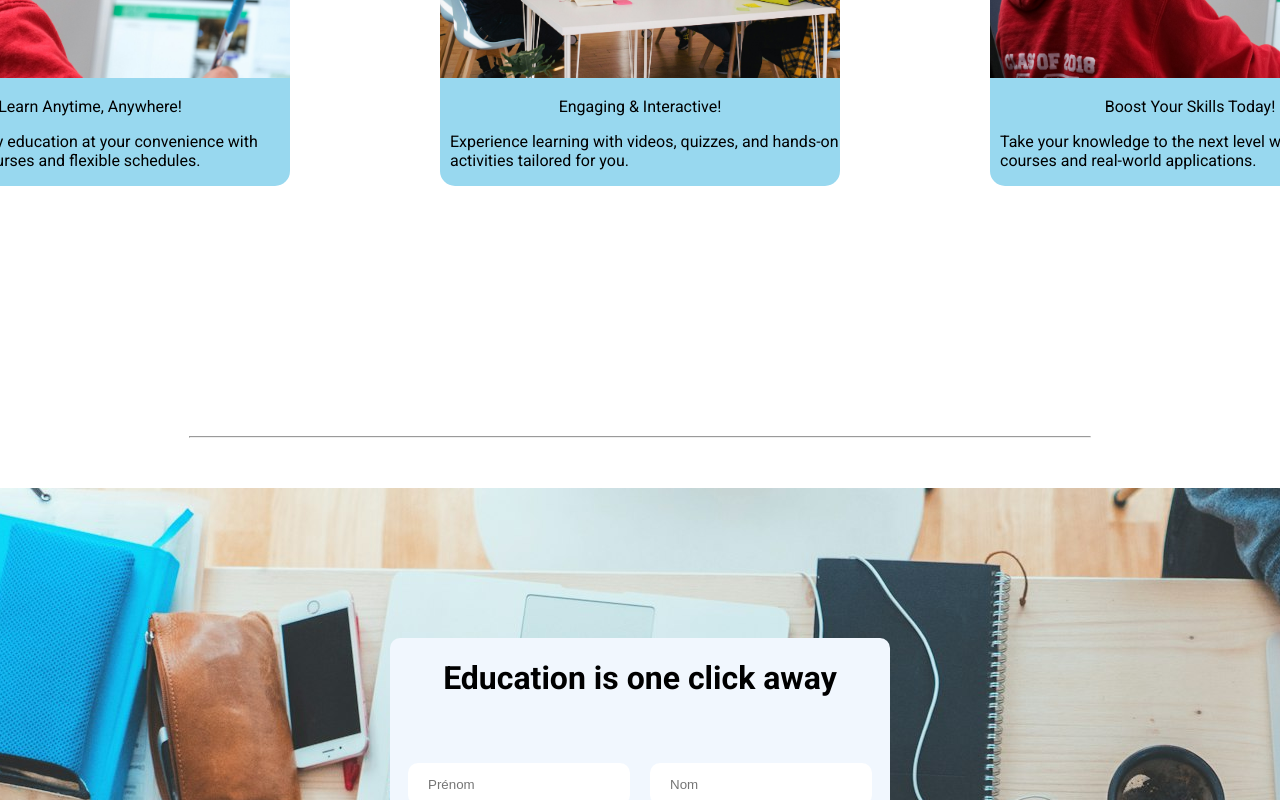
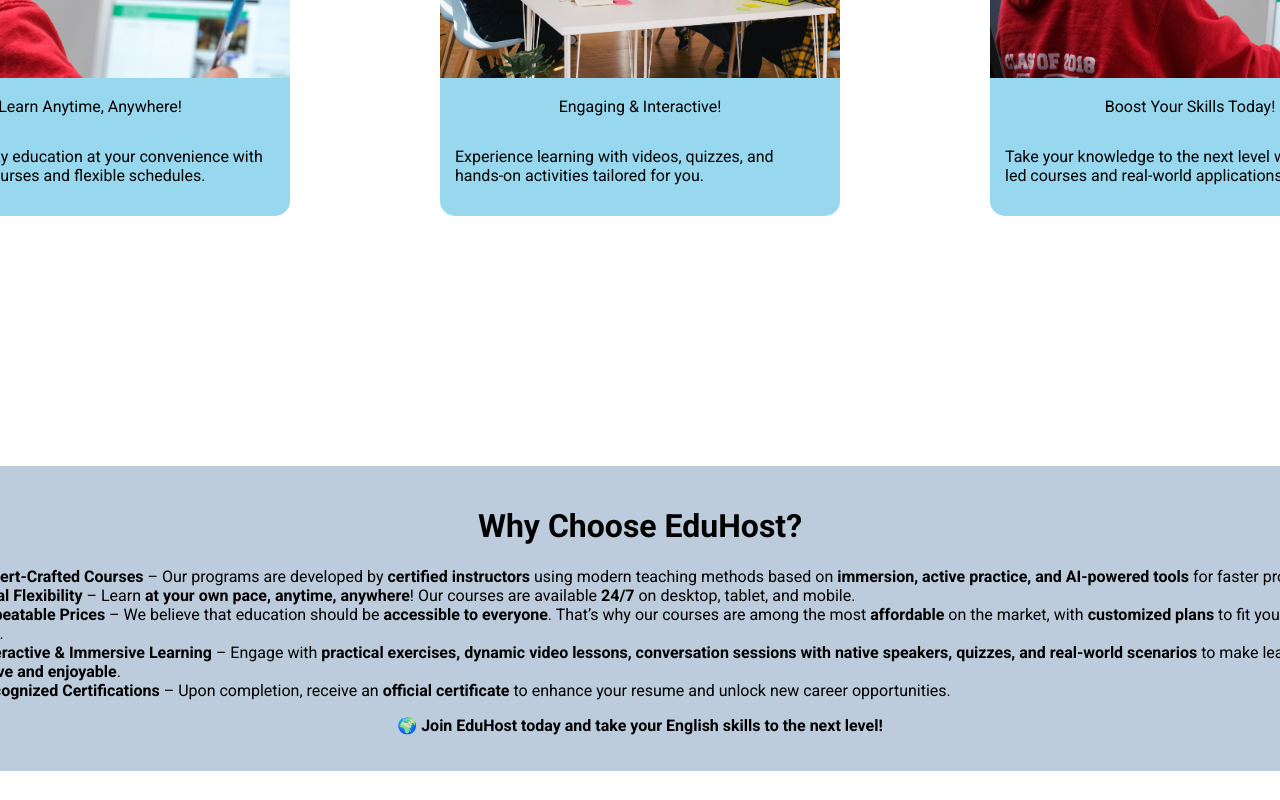
Before and after one commit to Yassinos-coder/edpulse_test_eval, a React (Vite) app in the folder frontend/: page / in a window 1280 px wide. Shown: the part 620-1420 px from the top of the page. Built offline with nearby package versions, Linux system fonts and the light colour scheme.

Commit message:
More styling changes

```diff
--- a/frontend/src/Components/MainPage/MainPage.css
+++ b/frontend/src/Components/MainPage/MainPage.css
@@ -72,6 +72,15 @@
     flex-wrap: nowrap;
     align-items: center;
     justify-content: center;
+}
+
+/* Late addition Why Choose Us */
+
+#whyChooseUs {
+    margin-top: 250px;
+    background-color: #BCCCDC;
+    border-radius: 15px;
+    padding: 20px;
 }
 
 /* Section 2 CSS */
--- a/frontend/src/Components/MainPage/MainPage.jsx
+++ b/frontend/src/Components/MainPage/MainPage.jsx
@@ -95,7 +95,7 @@
                                 <Card.Title style={{ marginTop: '15px', textAlign: 'center' }}>
                                     {index === 0 ? "Learn Anytime, Anywhere!" : index === 1 ? "Engaging & Interactive!" : "Boost Your Skills Today!"}
                                 </Card.Title>
-                                <Card.Text style={{ paddingLeft: '10px' }}>
+                                <Card.Text style={{ padding: '15px' }}>
                                     {index === 0 ? "Access quality education at your convenience with interactive courses and flexible schedules."
                                         : index === 1 ? "Experience learning with videos, quizzes, and hands-on activities tailored for you."
                                             : "Take your knowledge to the next level with expert-led courses and real-world applications."}
@@ -104,6 +104,18 @@
                         </Card>
                     ))}
                 </div>
+                <div id="whyChooseUs">
+                    <h1 style={{ textAlign: 'center' }}>Why Choose EduHost?</h1>
+                    <ul>
+                        <li><strong>✅ Expert-Crafted Courses</strong> – Our programs are developed by <strong>certified instructors</strong> using modern teaching methods based on <strong>immersion, active practice, and AI-powered tools</strong> for faster progress.</li>
+                        <li><strong>✅ Total Flexibility</strong> – Learn <strong>at your own pace, anytime, anywhere</strong>! Our courses are available <strong>24/7</strong> on desktop, tablet, and mobile.</li>
+                        <li><strong>✅ Unbeatable Prices</strong> – We believe that education should be <strong>accessible to everyone</strong>. That’s why our courses are among the most <strong>affordable</strong> on the market, with <strong>customized plans</strong> to fit your needs and budget.</li>
+                        <li><strong>✅ Interactive & Immersive Learning</strong> – Engage with <strong>practical exercises, dynamic video lessons, conversation sessions with native speakers, quizzes, and real-world scenarios</strong> to make learning <strong>effective and enjoyable</strong>.</li>
+                        <li><strong>✅ Recognized Certifications</strong> – Upon completion, receive an <strong>official certificate</strong> to enhance your resume and unlock new career opportunities.</li>
+                    </ul>
+                    <p style={{ textAlign: 'center' }}>🌍 <strong>Join EduHost today and take your English skills to the next level!</strong></p>
+                </div>
+
                 <hr className='hrDivider' />
                 <div id="signupForm" ref={signupFormRef}>
                     <div id='formContainer'>
@@ -128,7 +140,7 @@
                 <div id="aboutUsSection" ref={aboutUsSectionRef}>
                     <div id='intro'>
                         <h1>EduHost </h1>
-                        <p style={{textAlign:'center'}}> At EduHost, we redefine online learning by offering top-tier English courses designed by expert linguists and tailored to all proficiency levels.
+                        <p style={{ textAlign: 'center' }}> At EduHost, we redefine online learning by offering top-tier English courses designed by expert linguists and tailored to all proficiency levels.
                             <br />Whether you’re a beginner or an advanced learner, our interactive training  helps you improve your listening, speaking, reading, and writing skills, all while benefiting from personalized guidance.</p>
                         <h1> Follow Us!</h1>
                         <div id='socials'>
```
